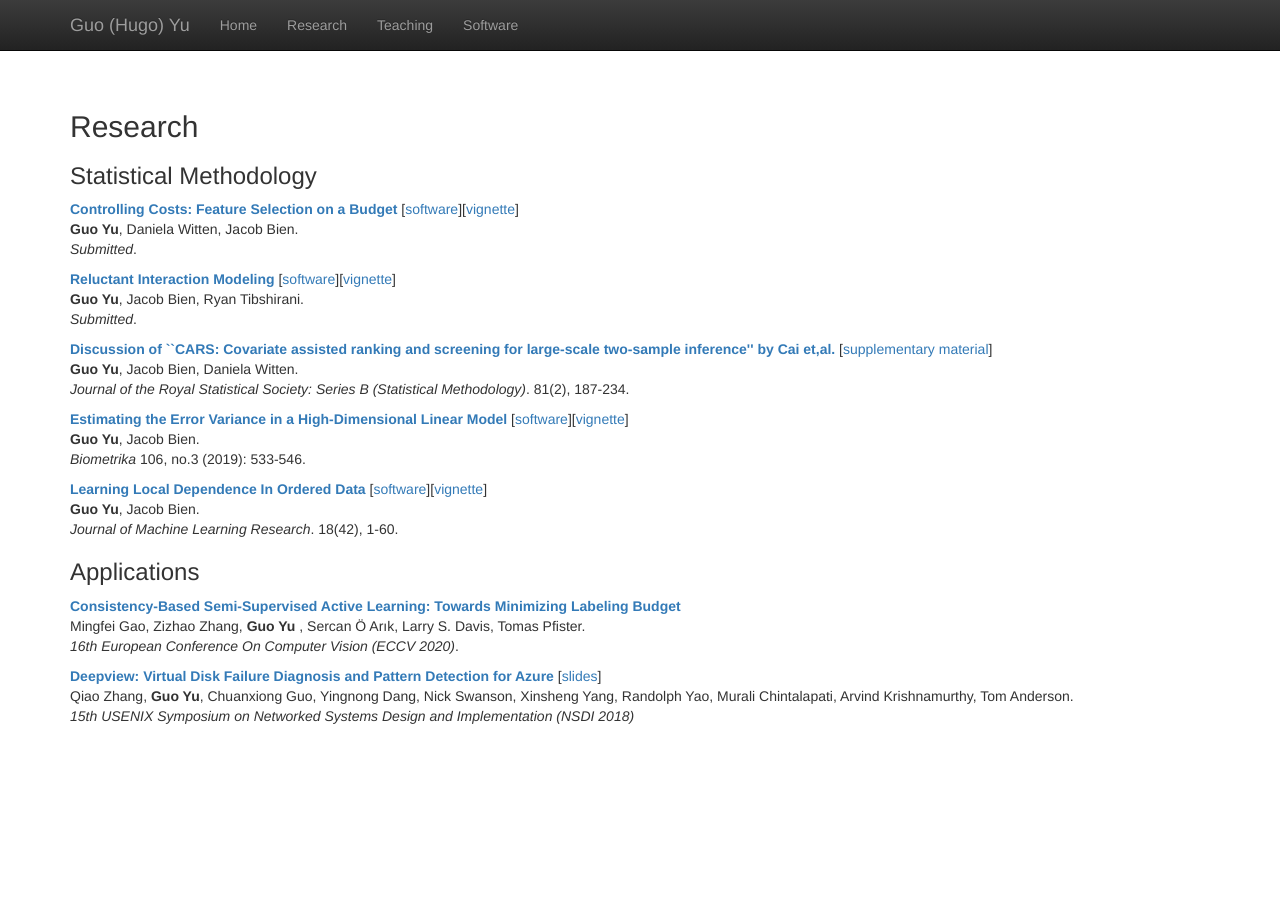
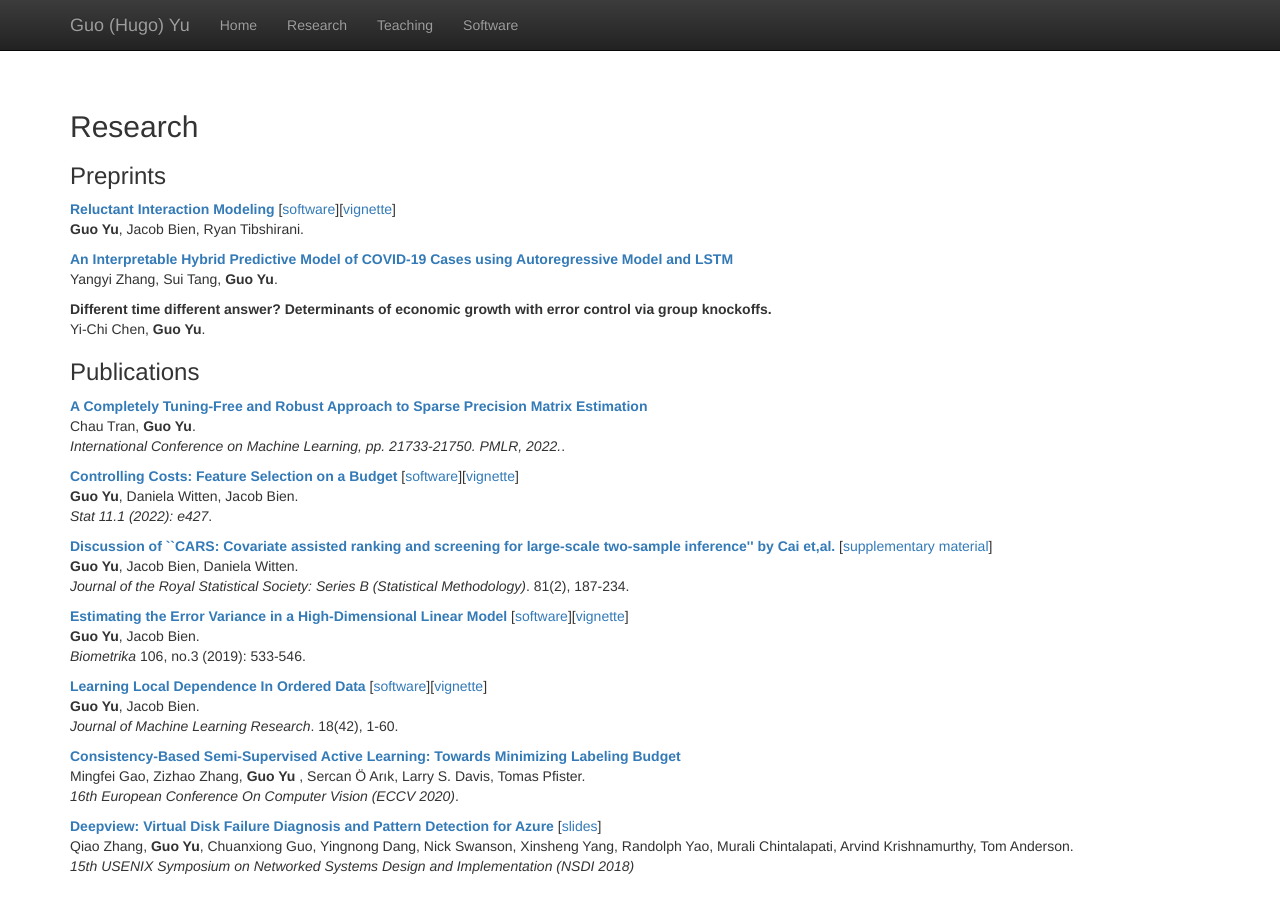
Before and after one commit to hugogogo/hugogogo.github.io, a Jekyll site: the page built from research.html, in a window 1280 px wide and 926 px high. Shown: the top 913 px of the window. Built offline with Jekyll 4.4.1, drawn with Linux system fonts in a browser that asks for light colours; nearby versions of some CDN libraries; library files that are not in the unit come from our copies.

Commit message:
an upate in a long time

```diff
--- a/research.html
+++ b/research.html
@@ -6,19 +6,42 @@ title:  'Research'
   <div class="simple">
     <h2>Research</h2>
     <!--My research is currently supported by the National Institutes of Health (R01 GM123993). -->
-    <h3>Statistical Methodology</h3>
-    <p>
-    <b><a href="https://arxiv.org/abs/1910.03627">Controlling Costs: Feature Selection on a Budget</a></b> [<a href="https://github.com/hugogogo/cheapknockoff">software</a>][<a href="https://github.com/hugogogo/cheapknockoff/blob/master/vignettes/using_mknockoff.pdf">vignette</a>]
-    <br>
-    <b>Guo Yu</b>, Daniela Witten, Jacob Bien.<br>
-    <i>Submitted</i>.
-    </p>
+
+    <h3>Preprints</h3>
     <p>
     <b><a href="http://arxiv.org/abs/1907.08414">Reluctant Interaction Modeling</a></b> [<a href="https://github.com/hugogogo/sprintr">software</a>][<a href="https://github.com/hugogogo/sprintr/blob/master/vignettes/sprintr-vignette.pdf">vignette</a>]
     <br>
     <b>Guo Yu</b>, Jacob Bien, Ryan Tibshirani.<br>
-    <i>Submitted</i>.
     </p>
+
+
+    <p>
+    <b><a href="https://arxiv.org/abs/2211.17014">An Interpretable Hybrid Predictive Model of COVID-19 Cases using Autoregressive Model and LSTM</a></b>
+    <br>
+    Yangyi Zhang, Sui Tang, <b>Guo Yu</b>.<br>
+    </p>
+
+    <p>
+    <b>Different time different answer? Determinants of economic growth with error control via group knockoffs.</b>
+    <br>
+    Yi-Chi Chen, <b>Guo Yu</b>.<br>
+    </p>
+
+
+    <h3>Publications</h3>
+    <p>
+    <b><a href="https://proceedings.mlr.press/v162/tran22b/tran22b.pdf">A Completely Tuning-Free and Robust Approach to Sparse Precision Matrix Estimation</a></b>
+    <br>
+    Chau Tran, <b>Guo Yu</b>.<br>
+    <i>International Conference on Machine Learning, pp. 21733-21750. PMLR, 2022.</i>.
+    </p>
+    <p>
+    <b><a href="https://onlinelibrary.wiley.com/doi/abs/10.1002/sta4.427">Controlling Costs: Feature Selection on a Budget</a></b> [<a href="https://github.com/hugogogo/cheapknockoff">software</a>][<a href="https://github.com/hugogogo/cheapknockoff/blob/master/vignettes/using_mknockoff.pdf">vignette</a>]
+    <br>
+    <b>Guo Yu</b>, Daniela Witten, Jacob Bien.<br>
+    <i>Stat 11.1 (2022): e427</i>.
+    </p>
+
 
     <p>
     <b><a href="paper/cars_discussion.pdf">Discussion of ``CARS: Covariate assisted ranking and screening for large-scale two-sample inference'' by Cai et,al.</a></b> [<a href="paper/cars_discussion_supplement.pdf">supplementary material</a>]
@@ -43,8 +66,6 @@ title:  'Research'
     <br>
     <i>Journal of Machine Learning Research</i>. 18(42), 1-60.
     </p>
-
-    <h3>Applications</h3>
     <p>
     <b><a href="https://openreview.net/forum?id=HJl8SkBYPr">Consistency-Based Semi-Supervised Active Learning: Towards Minimizing Labeling Budget</a></b>
     <br>
```
Also changed, not shown: 1 other file.
